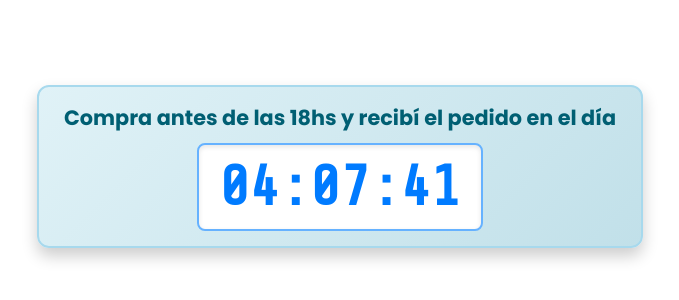
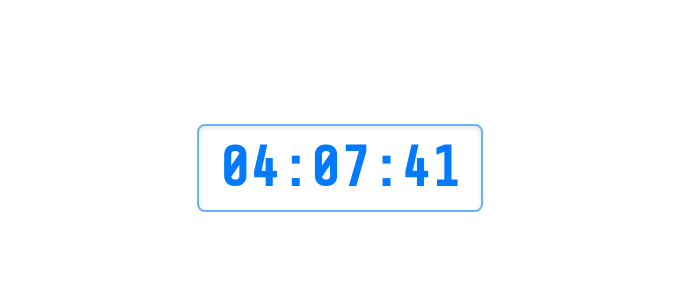
Before and after one commit to soporte-collab/contador-biosalud, a plain HTML site: page index.html in a window 1280 px wide. Shown: the part 234-534 px from the top of the page, without its empty margins (300-979 px from the left). Drawn offline with nearby package versions, Linux system fonts and the light colour scheme.

Commit message:
index.html

```diff
--- a/index.html
+++ b/index.html
@@ -2,65 +2,86 @@
 <html lang="es">
 <head>
     <meta charset="UTF-8">
-    <title>Contador Regresivo BioSalud Colorido</title>
+    <title>Contador Regresivo BioSalud Condiciones</title>
     <style>
         body {
-            font-family: 'Poppins', sans-serif; /* Fuente moderna */
+            font-family: 'Poppins', sans-serif;
             margin: 0;
             padding: 0;
+            width: 100%;
+            min-height: 100vh;
+            background-color: transparent;
+            overflow: hidden;
             display: flex;
             justify-content: center;
             align-items: center;
-            min-height: 100vh; /* Asegura que ocupe toda la altura disponible */
-            background-color: transparent;
-            overflow: hidden; /* Evita barras de scroll innecesarias */
         }
         #contenedor-oferta {
             display: flex;
-            flex-direction: column; /* Cambia a columna para que el reloj vaya abajo */
-            align-items: center; /* Centra horizontalmente */
-            background: linear-gradient(135deg, #e0f2f7, #c1e0e9); /* Fondo degradado */
-            border: 2px solid #a7d9ed;
-            padding: 15px 25px;
-            border-radius: 12px; /* Bordes más suaves */
-            box-shadow: 0 8px 16px rgba(0, 0, 0, 0.2); /* Sombra más pronunciada */
+            flex-direction: column;
+            align-items: center;
+            background: transparent;
+            border: none;
+            padding: 0;
+            box-shadow: none;
             transition: all 0.5s ease;
-            text-align: center; /* Centra el texto */
+            text-align: center;
+            width: 100%;
         }
         #texto-oferta {
-            font-size: 1.3em; /* Texto más grande */
-            font-weight: 700; /* Negrita */
-            color: #005f73; /* Azul oscuro */
-            margin-bottom: 10px; /* Espacio debajo del texto */
+            font-size: 1.3em;
+            font-weight: 700;
+            color: white;
+            margin-bottom: 5px;
+            line-height: 1.2; /* Mejora la legibilidad */
         }
         #contador {
-            font-family: 'Share Tech Mono', monospace; /* Fuente de reloj digital */
-            font-size: 3.5em; /* RELOJ MUCHO MÁS GRANDE */
+            font-family: 'Share Tech Mono', monospace;
+            font-size: 3.5em;
             font-weight: bolder;
-            color: #007bff; /* Azul vibrante */
+            color: #007bff;
             padding: 10px 20px;
             border-radius: 8px;
-            background-color: #ffffff; /* Fondo blanco para el reloj */
-            border: 2px solid #66b2ff; /* Borde azul para el reloj */
-            min-width: 200px; /* Ancho mínimo para el reloj */
+            background-color: #ffffff;
+            border: 2px solid #66b2ff;
+            min-width: 200px;
             text-align: center;
-            box-shadow: inset 0 2px 5px rgba(0, 0, 0, 0.1); /* Sombra interna para efecto 3D */
+            box-shadow: inset 0 2px 5px rgba(0, 0, 0, 0.1);
             transition: color 0.5s ease, background-color 0.5s ease, border-color 0.5s ease;
+            margin-bottom: 8px; /* Espacio antes de las condiciones */
         }
+        /* NUEVO ESTILO PARA LAS CONDICIONES */
+        #condiciones {
+            font-size: 0.9em; /* Más pequeño que el texto principal */
+            color: rgba(255, 255, 255, 0.85); /* Blanco ligeramente transparente */
+            max-width: 90%; /* Limita el ancho para que no se extienda demasiado en pantallas grandes */
+            line-height: 1.3;
+        }
+
         /* CLASE FINALIZADA: ROJO VIBRANTE */
         .finalizado {
             color: white !important;
             background-color: #dc3545 !important;
-            border-color: #a71d2a !important; /* Borde más oscuro */
+            border-color: #a71d2a !important;
+        }
+        /* Color del texto de condiciones al finalizar el contador principal */
+        .finalizado-texto {
+            color: #f8d7da; /* Rojo muy claro para indicar que la promo terminó */
         }
     </style>
-    <link href="https://fonts.googleapis.com/css2?family=Poppins:wght@400;700&family=Share+Tech+Mono&display=swap" rel="stylesheet">
+
+<link href="https://fonts.googleapis.com/css2?family=Poppins:wght@400;700&family=Share+Tech+Mono&display=swap" rel="stylesheet">
 </head>
 <body>
 
     <div id="contenedor-oferta">
         <div id="texto-oferta">Compra antes de las 18hs y recibí el pedido en el día</div>
         <div id="contador">00:00:00</div>
+
+        <div id="condiciones">
+            Valido para Compras en Ciudad de Mendoza y Gran Mendoza. Despacho en el día para Argentina, comprando antes de las 16hs.
+        </div>
+
     </div>
 
     <script>
@@ -78,18 +99,23 @@
             const contadorElement = document.getElementById('contador');
             const contenedorElement = document.getElementById('contenedor-oferta');
             const textoElement = document.getElementById('texto-oferta');
+            const condicionesElement = document.getElementById('condiciones'); // Nueva referencia
 
             if (diferencia <= 0) {
+                // Finalizado
                 contadorElement.innerHTML = "00:00:00";
                 contadorElement.classList.add('finalizado');
-                contenedorElement.style.background = 'linear-gradient(135deg, #f8d7da, #f5c6cb)'; /* Fondo rojo suave al finalizar */
-                contenedorElement.style.borderColor = '#dc3545';
-                textoElement.innerHTML = "¡La promoción ha expirado por hoy!";
-                textoElement.style.color = '#dc3545';
+                textoElement.innerHTML = "¡La promoción de hoy ha expirado!";
+
+                // Actualiza el texto de condiciones al finalizar
+                condicionesElement.innerHTML = "¡Podrás disfrutar de las promociones nuevamente a partir de mañana!";
+                condicionesElement.classList.add('finalizado-texto');
+
                 clearInterval(intervalo);
                 return;
             }
 
+            // Cálculo y formato de tiempo
             const totalSegundos = Math.floor(diferencia / 1000);
             const segundos = totalSegundos % 60;
             const totalMinutos = Math.floor(totalSegundos / 60);
```
